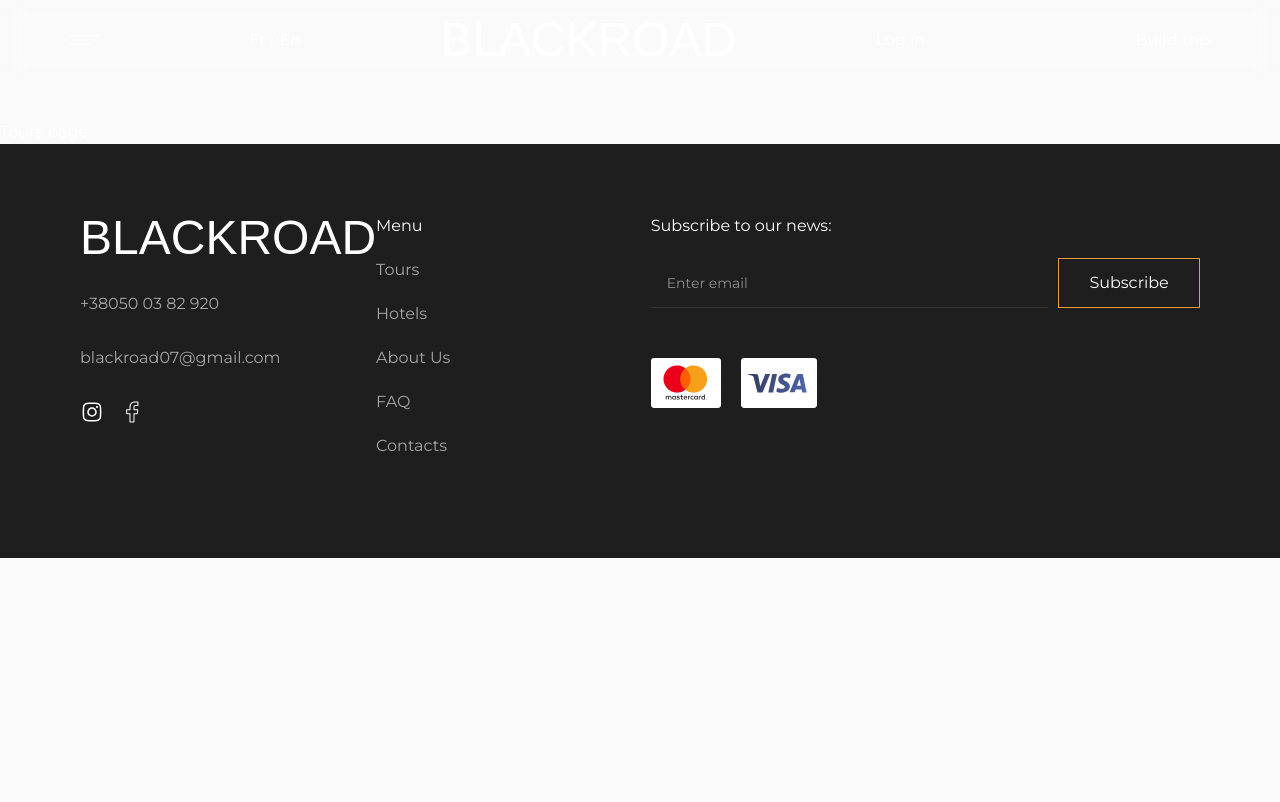
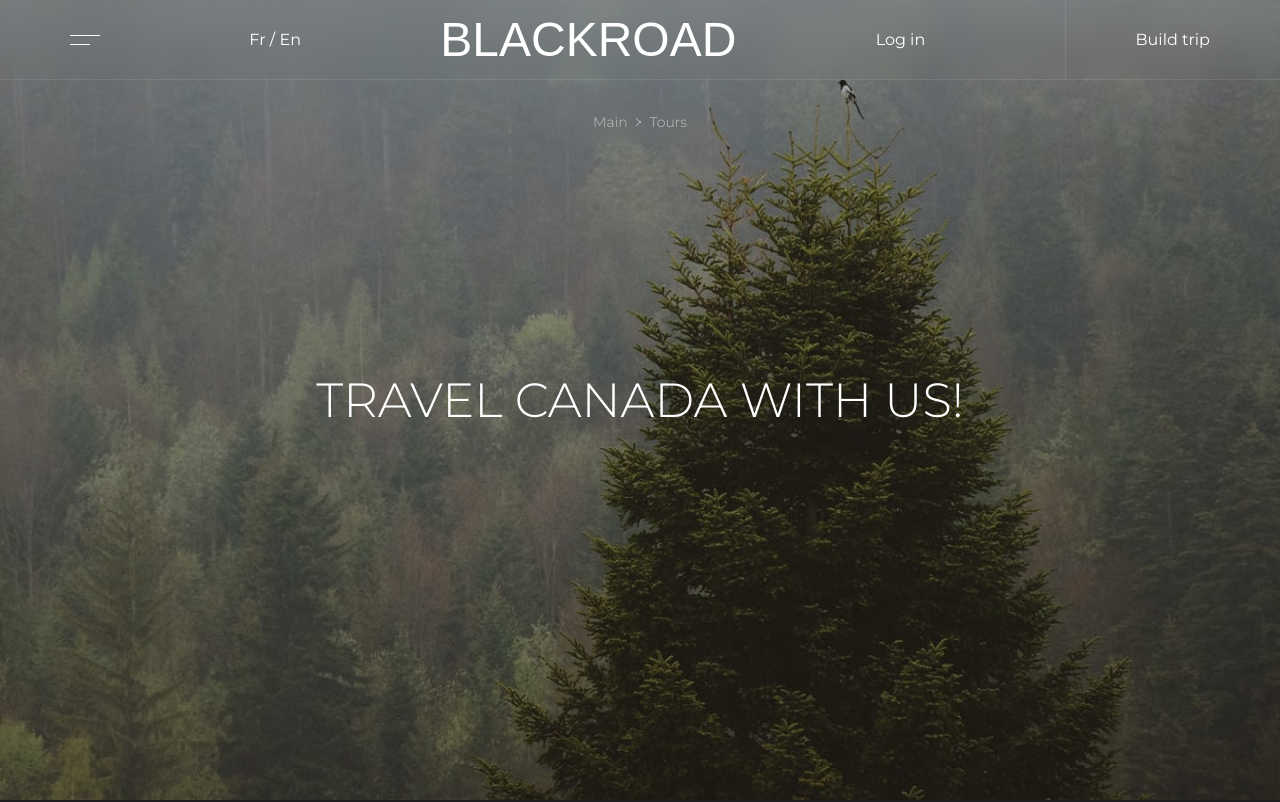
Before and after one commit to summermoved0n/project-Blackroad-Frontend, a Next.js app in the folder my-app/: page /tours in a window 1280 px wide. Shown: the top 802 px of the page. Built offline with nearby package versions, Linux system fonts and the light colour scheme; a web font is replaced by a local one.

Commit message:
start with tours page

```diff
--- a/my-app/src/app/components/Footer.tsx
+++ b/my-app/src/app/components/Footer.tsx
@@ -1,4 +1,3 @@
-import React from "react";
 import Logo from "./Logo";
 import { Text } from "./Text";
 import { InstagramIcon } from "@/lib/icons/InstagramIcon";
@@ -7,6 +6,7 @@ import Link from "next/link";
 import { Button } from "./Button";
 import { MastercardIcon } from "@/lib/icons/MastercardIcon";
 import { VisaIcon } from "@/lib/icons/VisaIcon";
+import clsx from "clsx";
 
 const navigationLinks = [
   { name: "Tours", path: "tours" },
@@ -18,7 +18,12 @@ const navigationLinks = [
 
 export default function Footer() {
   return (
-    <footer className="py-12.5 px-4 md:py-0 md:pt-17.5 md:pb-25 md:px-20 bg-[#1e1e1f] grid md:grid-cols-[1fr_1fr_2fr] gap-7.5 md:gap-0">
+    <footer
+      className={clsx(
+        "py-12.5 px-4 md:py-0 md:pt-17.5 md:pb-25 md:px-20 bg-[#1e1e1f] grid md:grid-cols-[1fr_1fr_2fr] gap-7.5 relative",
+        "after:content-[''] after:absolute after:left-0 after:top-0 after:w-full after:h-px after:bg-[#d0d0d0] md:after:left-[5%] md:after:w-[90%]",
+      )}
+    >
       <div className="text-white flex flex-col gap-7.5">
         <Logo />
         <Text as="p" color="white60" size="sm">
--- /dev/null
+++ b/my-app/src/app/components/ToursHero.tsx
@@ -0,0 +1,36 @@
+"use client";
+
+import Image from "next/image";
+import { Text } from "./Text";
+import { ChevronRightIcon } from "@/lib/icons/ChevronRightIcon";
+import { formatPathname } from "@/lib/utility/helpers";
+import { usePathname } from "next/navigation";
+
+export default function ToursHero() {
+  const searchPathname = usePathname();
+  return (
+    <section className="relative w-full h-screen bg-black/30 flex items-center justify-center px-4">
+      <div className="absolute rounded-lg top-25 px-5 py-3 backdrop-blur-md flex items-center justify-center gap-2">
+        <Text as="p" color="white60" size="xs">
+          Main
+        </Text>
+        <ChevronRightIcon />
+        <Text as="p" color="white60" size="xs">
+          {formatPathname(searchPathname)}
+        </Text>
+      </div>
+
+      <Image
+        className="obhect-cover object-center -z-10"
+        src="/images/Travel_with_us.jpg"
+        alt="Trees and mountains"
+        sizes="100vw"
+        fill
+      />
+
+      <Text as="h2" color="white" size="lg" spacing="sm" className="uppercase">
+        travel canada with us!
+      </Text>
+    </section>
+  );
+}
--- a/my-app/src/app/tours/page.tsx
+++ b/my-app/src/app/tours/page.tsx
@@ -1,5 +1,10 @@
-import React from "react";
+import ToursHero from "../components/ToursHero";
 
 export default function page() {
-  return <div className="text-white mt-30">Tours page</div>;
+  return (
+    <main>
+      <ToursHero />
+      <div className="bg-[#1e1e1f] py-25 px-20"></div>
+    </main>
+  );
 }
```
